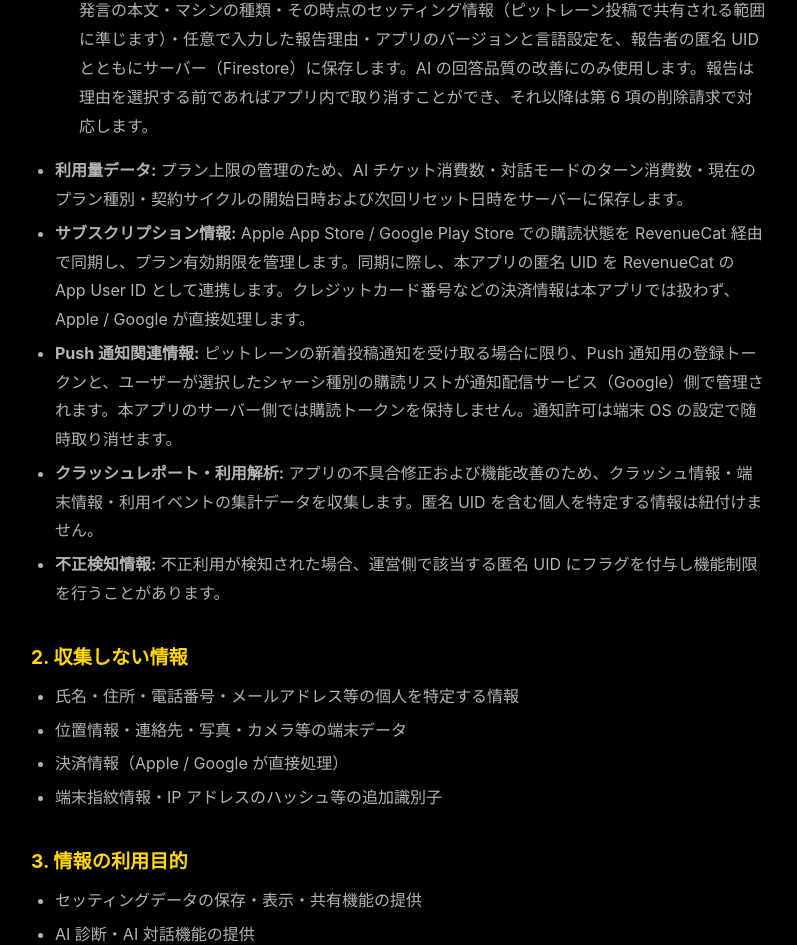
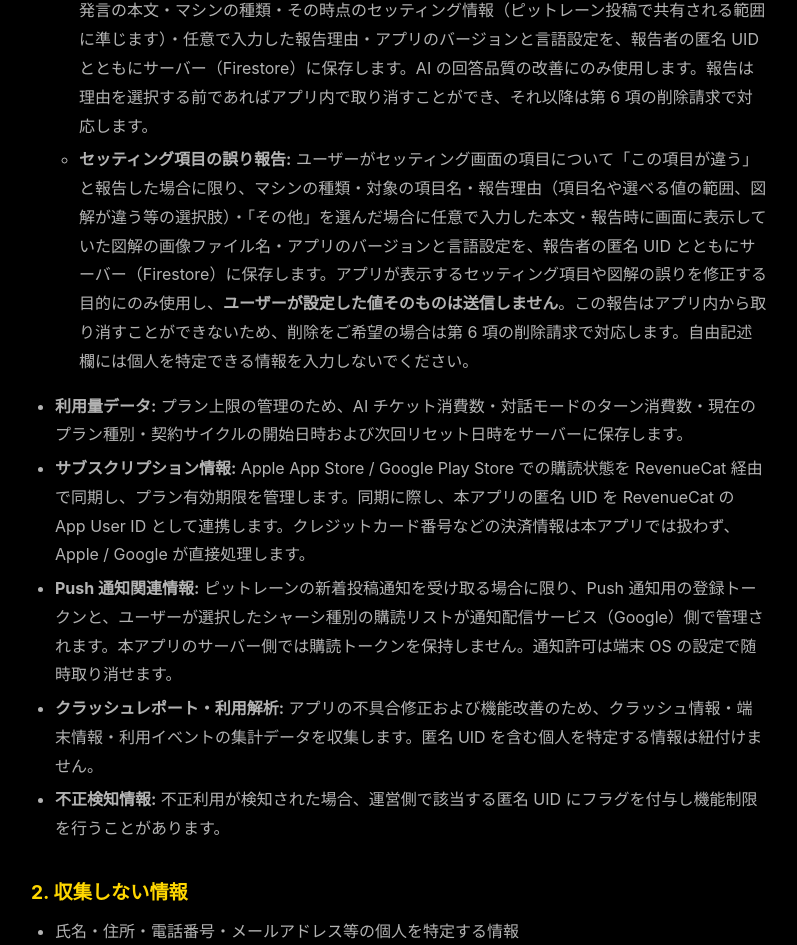
Before and after one commit to rcpitspec/rcpitspec.github.io, a plain HTML site: page privacy.html in a window 1280 px wide. Shown: the part 990-1935 px from the top of the page, without its empty margins (241-1038 px from the left). Drawn offline with Linux system fonts and the light colour scheme.

Commit message:
サイト更新（rc_pit_spec から同期）

```diff
--- a/privacy.html
+++ b/privacy.html
@@ -73,6 +73,7 @@
         <li><strong>AI 診断:</strong> 同様にシャーシ設定を Google に送信して評価を取得します。診断結果は端末内にのみ保存され、サーバーには送信しません（アプリをアンインストールすると削除されます）。</li>
         <li>送信されたデータは Google の API 利用規約に基づき、AI モデルの学習には使用されません。</li>
         <li><strong>AI の誤り報告:</strong> ユーザーが AI の発言に対して「内容が違う」と報告した場合に限り、対象の AI 発言の本文・マシンの種類・その時点のセッティング情報（ピットレーン投稿で共有される範囲に準じます）・任意で入力した報告理由・アプリのバージョンと言語設定を、報告者の匿名 UID とともにサーバー（Firestore）に保存します。AI の回答品質の改善にのみ使用します。報告は理由を選択する前であればアプリ内で取り消すことができ、それ以降は第 6 項の削除請求で対応します。</li>
+        <li><strong>セッティング項目の誤り報告:</strong> ユーザーがセッティング画面の項目について「この項目が違う」と報告した場合に限り、マシンの種類・対象の項目名・報告理由（項目名や選べる値の範囲、図解が違う等の選択肢）・「その他」を選んだ場合に任意で入力した本文・報告時に画面に表示していた図解の画像ファイル名・アプリのバージョンと言語設定を、報告者の匿名 UID とともにサーバー（Firestore）に保存します。アプリが表示するセッティング項目や図解の誤りを修正する目的にのみ使用し、<strong>ユーザーが設定した値そのものは送信しません</strong>。この報告はアプリ内から取り消すことができないため、削除をご希望の場合は第 6 項の削除請求で対応します。自由記述欄には個人を特定できる情報を入力しないでください。</li>
       </ul>
     </li>
     <li><strong>利用量データ:</strong> プラン上限の管理のため、AI チケット消費数・対話モードのターン消費数・現在のプラン種別・契約サイクルの開始日時および次回リセット日時をサーバーに保存します。</li>
```
Also changed, not shown: privacy.en.html (+1 -0 lines).
